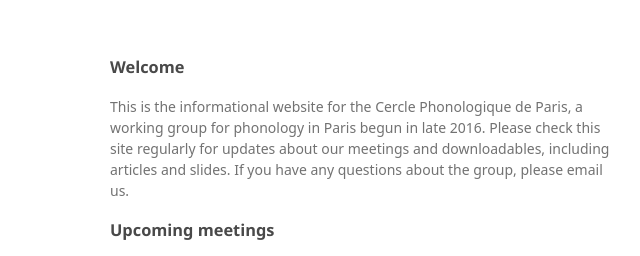
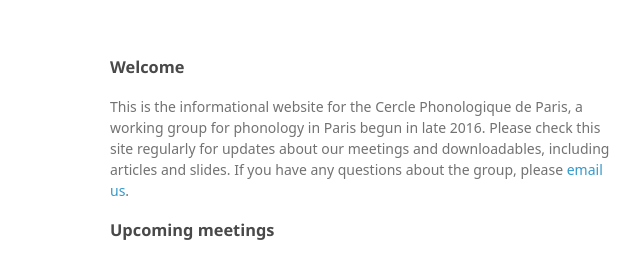
Before and after one commit to cercle-phono/cercle-phono.github.io, a plain HTML site: page index.html in a window 1280 px wide. Shown: the top 256 px of the page, 460-1100 px from the left. Drawn offline with Linux system fonts and the light colour scheme; a web font is replaced by a local one.

Commit message:
Added mailto link.

```diff
--- a/index.html
+++ b/index.html
@@ -31,7 +31,7 @@
       de Paris, a working group for phonology in Paris begun in late
       2016. Please check this site regularly for updates about our
       meetings and downloadables, including articles and slides. If
-      you have any questions about the group, please email us.</p>
+      you have any questions about the group, please <a href="mailto:alxndr.martin@gmail.com" target="_top">email us</a>.</p>
 
 
       <h3>Upcoming meetings</h3>
```
